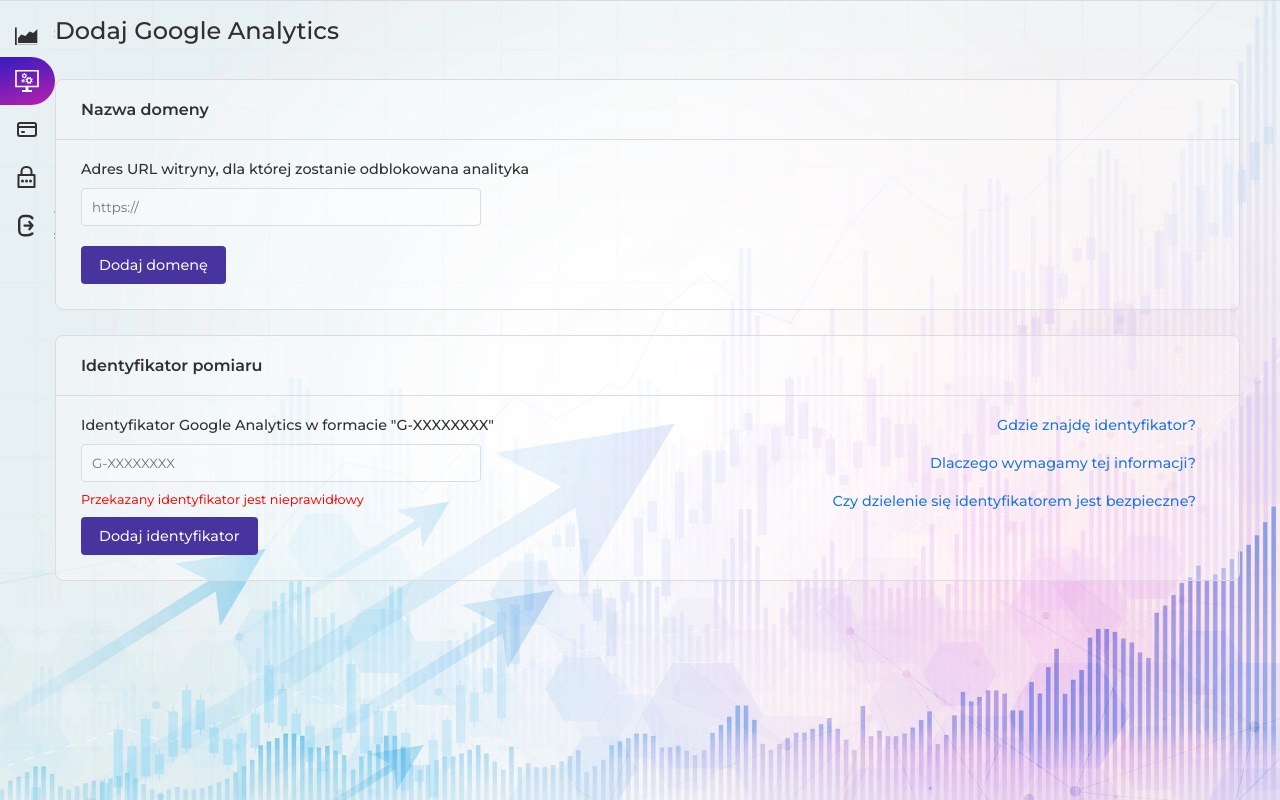
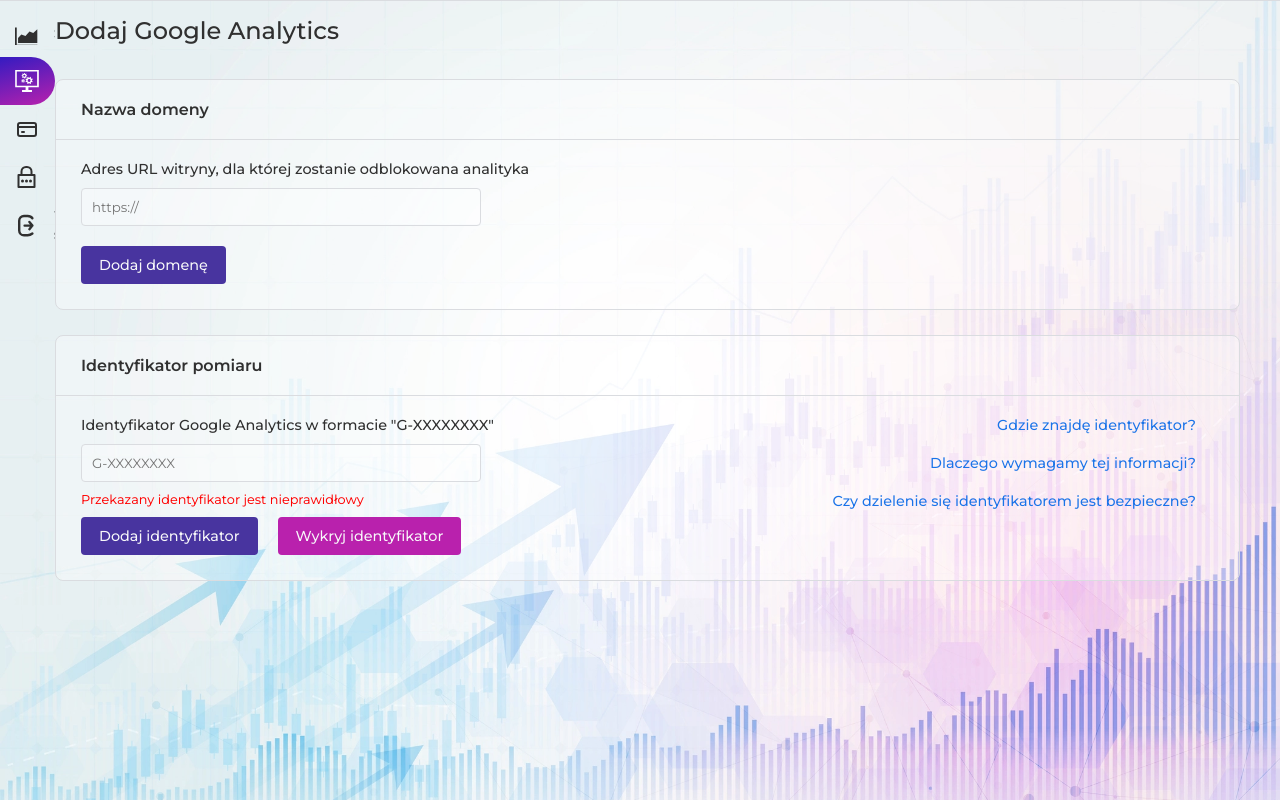
Before and after one commit to NiedziolkaMichal/track-adblock, a Next.js app: page /account/addHost in a window 1280 px wide. Both pictures are taken after a click on the button "Dodaj identyfikator". Built offline with nearby package versions, Linux system fonts and the light colour scheme; a web font is replaced by a local one.

Commit message:
Allow detect analytics id by domain

```diff
--- a/src/components/account/button.tsx
+++ b/src/components/account/button.tsx
@@ -33,28 +33,54 @@
 `;
 
 export const LinkSecondary = styled(Link)`
+  display: flex;
+  width: fit-content;
+  padding: 10px 18px;
+  background-color: ${({ theme }) => theme.button.secondary.background};
+  color: ${({ theme }) => theme.button.secondary.text};
+  border-radius: 4px;
+  font-weight: 480;
+  font-size: 0.9rem;
+  place-content: center;
+  place-items: center;
+
+  :hover {
+    background-color: ${({ theme }) => theme.button.secondary.backgroundHover};
+  }
+  :focus-visible {
+    outline-color: ${({ theme }) => theme.button.secondary.focusVisible};
+    outline-offset: 5px;
+  }
+`;
+
+export const QuestionLink = styled(Link)`
   display: block;
   width: fit-content;
   padding: 10px 18px;
-  color: ${({ theme }) => theme.button.secondary.text};
+  color: ${({ theme }) => theme.button.anchor.text};
+  font-weight: 480;
+  font-size: 0.9rem;
+  margin-left: auto;
+
+  :hover {
+    color: ${({ theme }) => theme.button.anchor.textHover};
+  }
+  :focus-visible {
+    outline-color: ${({ theme }) => theme.button.anchor.focusVisible};
+  }
+
+  :first-child {
+    margin-top: -10px;
+  }
+`;
+
+export const StyledLink = styled(Link)`
+  color: ${({ theme }) => theme.button.anchor.text};
   font-weight: 480;
   font-size: 0.9rem;
 
   :hover {
-    color: ${({ theme }) => theme.button.secondary.textHover};
-  }
-  :focus-visible {
-    outline-color: ${({ theme }) => theme.button.secondary.focusVisible};
-  }
-`;
-
-export const StyledLink = styled(Link)`
-  color: ${({ theme }) => theme.button.secondary.text};
-  font-weight: 480;
-  font-size: 0.9rem;
-
-  :hover {
-    color: ${({ theme }) => theme.button.secondary.textHover};
+    color: ${({ theme }) => theme.button.anchor.textHover};
   }
 `;
 
@@ -98,10 +124,6 @@
 `;
 
 export const LinkValid = styled(Link)`
-  ${styleValid}
-`;
-
-export const ButtonValid = styled.button`
   ${styleValid}
 `;
 
--- a/src/components/account/common.tsx
+++ b/src/components/account/common.tsx
@@ -1,5 +1,4 @@
 import styled from "styled-components";
-import { LinkSecondary } from "./button";
 import { Margin, MarginValue } from "../margin";
 
 export const H1 = styled.h1<{ $margin?: MarginValue }>`
@@ -13,14 +12,6 @@
 export const MeasurementCardSides = styled.div`
   display: flex;
   justify-content: space-between;
-`;
-
-export const QuestionLink = styled(LinkSecondary)`
-  margin-left: auto;
-
-  :first-child {
-    margin-top: -10px;
-  }
 `;
 
 export const ErrorBox = styled.div<{ $margin?: MarginValue }>`
@@ -38,3 +29,9 @@
   color: ${({ theme }) => theme.errorInline.text};
   font-size: 0.8rem;
 `;
+
+export const ButtonList = styled.div`
+  display: flex;
+  flex-wrap: wrap;
+  gap: 20px;
+`;
--- a/src/hooks/apiHooks.ts
+++ b/src/hooks/apiHooks.ts
@@ -1,6 +1,9 @@
 import useSWR from "swr";
 import { RequestsData } from "../pages/api/hostRequests";
 import { PublicConfiguration } from "swr/_internal";
+import { fullEncodeUriComponent } from "../util/format";
+import { fetchAbortable } from "../util/io";
+import { Response } from "../pages/api/inspect/[url]/analytics";
 
 const jsonFetcher = (path: string) => fetch(path).then((res) => res.json());
 
@@ -20,3 +23,16 @@
 
   return data as RequestsData | undefined;
 }
+
+/**
+ * Returns MeasurementId of Google Analytics found in a given URL address.
+ * @param url - should be a valid URL
+ */
+export async function fetchAnalyticsId(url: string) {
+  const response = await fetchAbortable(`/api/inspect/${fullEncodeUriComponent(url)}/analytics`).catch(() => undefined);
+  if (!response) {
+    return undefined;
+  }
+  const json = (await response.json()) as Response;
+  return json.measurementId || undefined;
+}
--- a/src/hooks/inputHooks.ts
+++ b/src/hooks/inputHooks.ts
@@ -3,19 +3,19 @@
 export function useInputWithCallback(callback: (value: string) => void, getValueFromInput: (input: string) => string | undefined) {
   const fieldId = useId();
   const [completed, setCompleted] = useState(false);
-  const [invalid, setInvalid] = useState(false);
+  const [invalid, setInvalid] = useState("");
 
   const onAddId = useCallback(() => {
     const textField = document.getElementById(fieldId) as HTMLInputElement;
     const value = getValueFromInput(textField.value);
     if (value) {
       callback(value);
-      setInvalid(false);
+      setInvalid("");
       setCompleted(true);
     } else {
-      setInvalid(true);
+      setInvalid("VALUE");
     }
   }, [fieldId, setCompleted, setInvalid, callback, getValueFromInput]);
 
-  return { fieldId, completed, invalid, onAddId };
+  return { fieldId, completed, invalid, onAddId, setInvalid };
 }
--- a/src/pages/account/addHost.tsx
+++ b/src/pages/account/addHost.tsx
@@ -1,26 +1,27 @@
 import { getAccountSharedLayout } from "../../components/account/skeleton";
 import styled from "styled-components";
 import { CardH2 } from "../../components/account/card";
-import { useCallback, useEffect, useState } from "react";
-import { ButtonShapeShifter } from "../../components/account/button";
+import { useCallback, useEffect, useRef, useState } from "react";
+import { ButtonShapeShifter, LinkSecondary, QuestionLink } from "../../components/account/button";
 import isValidDomain from "is-valid-domain";
 import { InvalidInput, Label, TextField } from "../../components/account/input";
 import { NextRouter, useRouter } from "next/router";
 import { useInputWithCallback } from "../../hooks/inputHooks";
-import { H1, MeasurementCardSides, QuestionLink } from "../../components/account/common";
+import { ButtonList, H1, MeasurementCardSides } from "../../components/account/common";
 import { verifyMeasurementId } from "../../util/verifyInput";
 import { MarginValue } from "../../components/margin";
+import { fetchAnalyticsId } from "../../hooks/apiHooks";
 
 const NEXT_PAGE = "/account/install/analytics";
 
 export default function Page() {
-  const { setDomain, setMeasurementId } = useDomainAndMeasurementId();
+  const { domain, setDomain, setMeasurementId } = useDomainAndMeasurementId();
 
   return (
     <>
       <H1 $margin="t-4px b-30px">Dodaj Google Analytics</H1>
       <DomainCard setDomain={setDomain} />
-      <MeasurementIdCard setMeasurementId={setMeasurementId} />
+      <MeasurementIdCard domain={domain} setMeasurementId={setMeasurementId} />
     </>
   );
 }
@@ -54,7 +55,7 @@
     [domain, router]
   );
 
-  return { setDomain, setMeasurementId };
+  return { domain, setDomain, setMeasurementId };
 }
 
 function saveDataAndRedirect(domain: string, measurementId: string, router: NextRouter) {
@@ -93,8 +94,24 @@
   return useInputWithCallback(setMeasurementId, getValueFromInput);
 }
 
-function MeasurementIdCard({ setMeasurementId }: { setMeasurementId: (id: string) => void }) {
-  const { fieldId, completed, invalid, onAddId } = useMeasurementIdInputWithCallback(setMeasurementId);
+function MeasurementIdCard({ setMeasurementId, domain }: { setMeasurementId: (id: string) => void; domain: string | undefined }) {
+  const textFieldRef = useRef<HTMLInputElement>(null);
+  const { fieldId, completed, invalid, onAddId, setInvalid } = useMeasurementIdInputWithCallback(setMeasurementId);
+
+  async function onClickDetectId() {
+    if (!domain) {
+      setInvalid("DOMAIN");
+      return;
+    }
+    const measurementId = await fetchAnalyticsId(`https://${domain}`);
+    if (!measurementId) {
+      setInvalid("ANALYTICS_MISSING");
+      return;
+    }
+    if (textFieldRef.current) {
+      textFieldRef.current.value = measurementId;
+    }
+  }
 
   return (
     <CardH2 headingContent="Identyfikator pomiaru" innerPadding={true}>
@@ -103,12 +120,19 @@
           <Label $margin="b-10px" htmlFor={fieldId}>
             Identyfikator Google Analytics w formacie &quot;G-XXXXXXXX&quot;
           </Label>
-          <UrlTextField $margin={invalid ? "b-10px" : "b-20px"} id={fieldId} placeholder="G-XXXXXXXX" disabled={completed} />
-          {invalid && <InvalidInput $margin="b-10px">Przekazany identyfikator jest nieprawidłowy</InvalidInput>}
-          <ButtonShapeShifter onClick={onAddId} $state={completed ? "valid" : "primary"} disabled={completed}>
-            {!completed && "Dodaj identyfikator"}
-            {completed && "Identyfikator dodany"}
-          </ButtonShapeShifter>
+          <UrlTextField $margin={invalid ? "b-10px" : "b-20px"} id={fieldId} ref={textFieldRef} placeholder="G-XXXXXXXX" disabled={completed} />
+          {invalid === "VALUE" && <InvalidInput $margin="b-10px">Przekazany identyfikator jest nieprawidłowy</InvalidInput>}
+          {invalid === "DOMAIN" && <InvalidInput $margin="b-10px">Pierwsze dodaj domenę</InvalidInput>}
+          {invalid === "ANALYTICS_MISSING" && <InvalidInput $margin="b-10px">Nie wykryto identyfikatora</InvalidInput>}
+          <ButtonList>
+            <ButtonShapeShifter onClick={onAddId} $state={completed ? "valid" : "primary"} disabled={completed}>
+              {!completed && "Dodaj identyfikator"}
+              {completed && "Identyfikator dodany"}
+            </ButtonShapeShifter>
+            <LinkSecondary as="button" onClick={onClickDetectId}>
+              Wykryj identyfikator
+            </LinkSecondary>
+          </ButtonList>
         </div>
         <div>
           <QuestionLink href="">Gdzie znajdę identyfikator?</QuestionLink>
--- a/src/pages/account/install/analytics.tsx
+++ b/src/pages/account/install/analytics.tsx
@@ -1,6 +1,6 @@
-import { H1, MeasurementCardSides, QuestionLink } from "../../../components/account/common";
+import { H1, MeasurementCardSides } from "../../../components/account/common";
 import { getAccountSharedLayout } from "../../../components/account/skeleton";
-import { ButtonShapeShifter } from "../../../components/account/button";
+import { ButtonShapeShifter, QuestionLink } from "../../../components/account/button";
 import { Card, CardCodeBlock, CardH2 } from "../../../components/account/card";
 import { useTheme } from "styled-components";
 import { FileDownload, FileDownloadGroup } from "../../../components/account/install/fileDownload";
--- a/src/pages/api/detectAnalytics.ts
+++ b/src/pages/api/inspect/[url]/analytics.ts
@@ -1,17 +1,24 @@
 import { NextApiRequest, NextApiResponse } from "next";
 import isValidDomain from "is-valid-domain";
 import * as cheerio from "cheerio";
+import { getServerSession } from "next-auth";
+import { authOptions } from "../../auth/[...nextauth]";
+import { fetchAbortable } from "../../../../util/io";
 
 const ANALYTICS_URL_PATTERN = /https:\/\/www.googletagmanager.com\/gtag\/js\?id=(?<id>[A-Z0-9-]+)/i;
+
+export interface Response {
+  measurementId: string | null;
+}
 
 /**
  * Returns Measurement Id present in HTML document of provided URL, or any of its direct scripts
  */
 export default async function handler(req: NextApiRequest, res: NextApiResponse) {
-  const inputURL = req.headers["C-Analytics-URL"];
-  if (req.method !== "POST" || typeof inputURL !== "string") {
-    // TODO check for referrer
-    return res.status(200).json({
+  const session = await getServerSession(req, res, authOptions);
+  const inputURL = req.query.url;
+  if (!session || req.method !== "GET" || typeof inputURL !== "string") {
+    return res.status(400).json({
       measurementId: null,
     });
   }
@@ -67,16 +74,8 @@
 }
 
 async function fetchText(url: string) {
-  const controller = new AbortController();
-
-  try {
-    const timeoutId = setTimeout(() => controller.abort(), 10000);
-    const response = await fetch(url, { signal: controller.signal });
-    clearTimeout(timeoutId);
-    return response.text();
-  } catch (e) {
-    return undefined;
-  }
+  const result = await fetchAbortable(url).catch(() => undefined);
+  return result?.text();
 }
 
 function getURL(inputURL: string) {
--- a/src/styles/themes.tsx
+++ b/src/styles/themes.tsx
@@ -33,6 +33,12 @@
       focusVisible: "#48349f",
     },
     secondary: {
+      background: "#b921ad",
+      backgroundHover: "#93148d",
+      text: "#F8F9FA",
+      focusVisible: "#b921ad",
+    },
+    anchor: {
       text: "#1A73E8",
       textHover: "#0a4ba8",
       focusVisible: "#1A73E8",
--- a/src/util/format.ts
+++ b/src/util/format.ts
@@ -35,3 +35,7 @@
   const monthStr = MONTH_PL[month - 1];
   return `${dayAbbr} ${String(day).padStart(2, "0")} ${monthStr}`;
 }
+
+export function fullEncodeUriComponent(url: string) {
+  return encodeURIComponent(url).replace(/[!'()*]/g, (c) => "%" + c.charCodeAt(0).toString(16).toUpperCase());
+}
```
